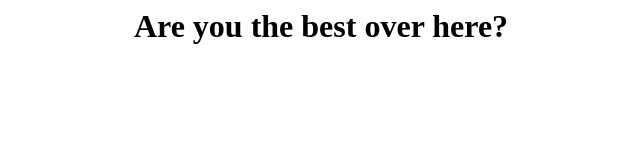
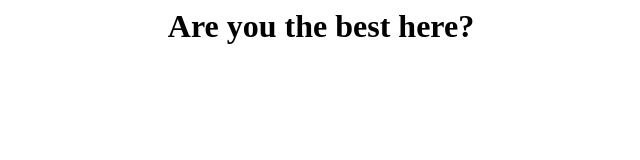
Before and after one commit to romansh/website, a plain HTML site: page index.html in a window 1280 px wide. Shown: the whole page, without its empty margins (319-959 px from the left). Drawn offline with Linux system fonts and the light colour scheme.

Commit message:
Update index.html

```diff
--- a/index.html
+++ b/index.html
@@ -3,6 +3,6 @@
 <title>Nidmo for the best people in the world</title>
 </head>
 <body>
-<center><h1>Are you the best over here?</h1></center>
+<center><h1>Are you the best here?</h1></center>
 </body>
 </html>
```
